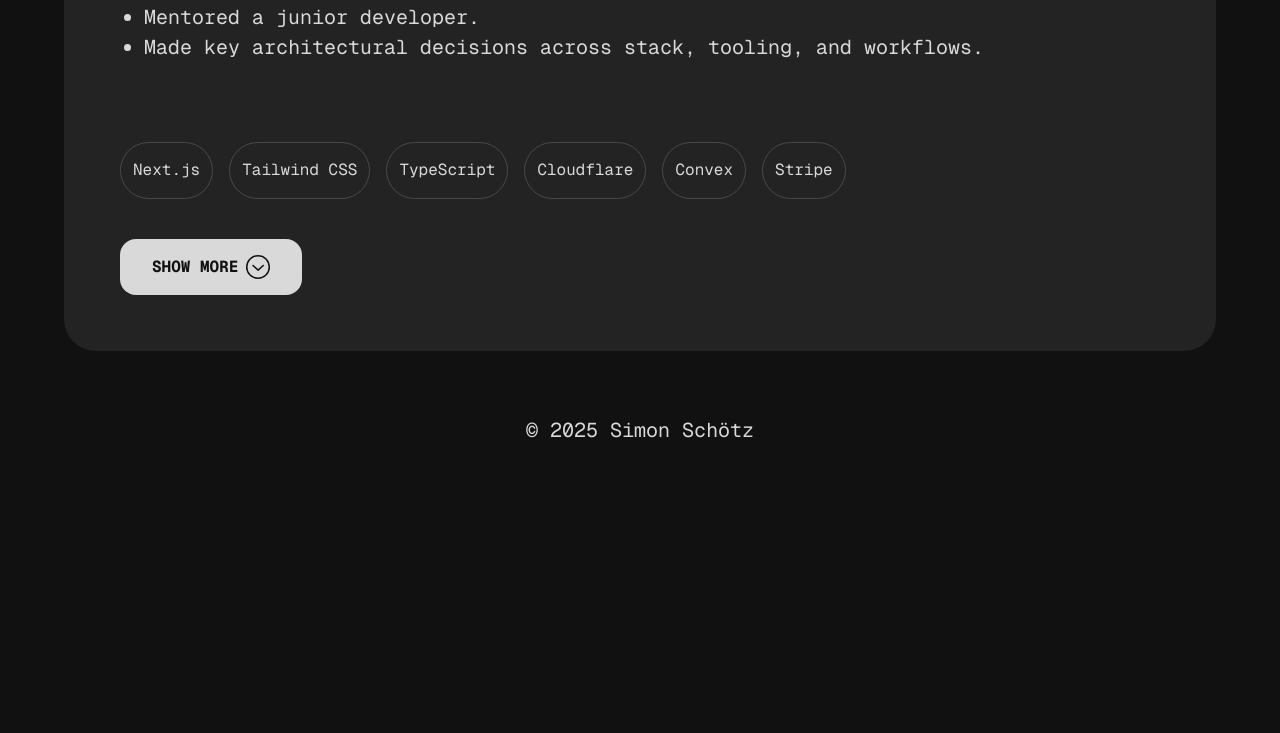
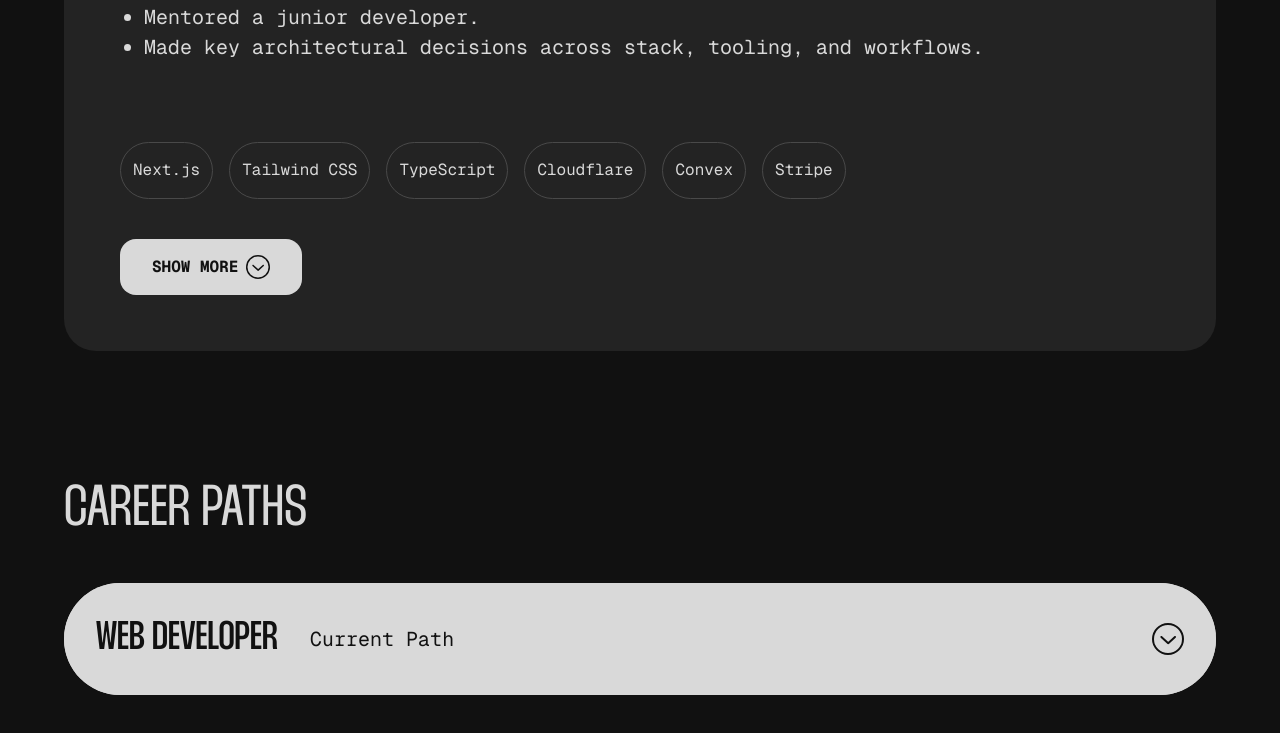
Before and after one commit to SimonSchoetz/simon-schoetz-website-2025, a Next.js app: page / in a window 1280 px wide. Shown: the part 2009-2742 px from the top of the page. Before the commit the page ends 2518 px from the top, so only its background shows below. Built offline with nearby package versions, Linux system fonts and the light colour scheme.

Commit message:
make career paths section fully responsive

```diff
--- a/app/_components/CareerPathsSection.tsx
+++ b/app/_components/CareerPathsSection.tsx
@@ -8,7 +8,7 @@ export const CareerPathsSection: FCProps<HtmlProps<'section'>> = ({
     <Section
       {...props}
       id='career-paths'
-      className='flex flex-col gap-10 px-16'
+      className='flex flex-col gap-10 section-padding'
     >
       <H2 text='Career Paths' />
       {careerPaths.map((careerPath) => (
--- a/app/_components/Header.tsx
+++ b/app/_components/Header.tsx
@@ -30,7 +30,7 @@ const NavItems: NavItem[] = [
 
 export const Header = () => {
   return (
-    <header className='w-full max-sm:p-2 sticky top-0 z-10 mb-10'>
+    <header className='w-full sticky top-0 z-10 mb-10'>
       <Navigation navItems={NavItems} />
     </header>
   );
--- a/app/page.tsx
+++ b/app/page.tsx
@@ -16,9 +16,9 @@ const MainPage: NextPage = () => {
 
       <ProjectsSection />
 
-      {/* <CareerPathsSection />
+      <CareerPathsSection />
 
-      <ContactSection /> */}
+      {/* <ContactSection /> */}
     </main>
   );
 };
--- a/components/Button.tsx
+++ b/components/Button.tsx
@@ -138,8 +138,8 @@ const HeaderButton: FCProps<HeaderButtonProps> = ({
       className={`flex justify-between items-center bg-fg text-bg ${className}`}
       {...props}
     >
-      <div className='flex content-center gap-8'>
-        <H3 className='uppercase font-medium' text={label} />
+      <div className='flex flex-col items-start md:flex-row md:content-center md:items-center md:gap-8'>
+        <H3 className='uppercase text-3xl font-medium' text={label} />
 
         {subLabel && <span className='text-base'>{subLabel}</span>}
       </div>
--- a/components/ExpandableCard.tsx
+++ b/components/ExpandableCard.tsx
@@ -28,7 +28,7 @@ export const ExpandableCard: FCProps<Props> = ({
   return (
     <div {...props} className='bg-bg-2 rounded-4xl p-8 lg:p-14'>
       <div className='flex flex-col gap-6 lg:flex-row justify-between lg:items-center mb-10'>
-        <H3 text={title} />
+        <H3 text={title} className='text-4xl' />
 
         <p className='uppercase lg:text-lg'>{subheading}</p>
       </div>
--- a/components/ExpandableChip.tsx
+++ b/components/ExpandableChip.tsx
@@ -34,12 +34,12 @@ export const ExpandableChip: FCProps<Props> = ({
         onClick={() => setIsExpanded(!isExpanded)}
         icon='upInCircle'
         flipIcon={isExpanded}
-        className='p-8 rounded-[3.5rem]'
+        className='p-6 lg:p-8 rounded-[3.5rem]'
       />
 
       <ExpandableDiv
         isExpanded={isExpanded}
-        className={`px-8 ${contentContainerClassName}`}
+        className={`px-6 lg:px-8 ${contentContainerClassName}`}
       >
         {expandableContent}
       </ExpandableDiv>
--- a/components/Headings.tsx
+++ b/components/Headings.tsx
@@ -32,9 +32,13 @@ export const H2: FCProps<HtmlProps<'h2'> & Props> = ({ text, ...props }) => {
   );
 };
 
-export const H3: FCProps<HtmlProps<'h3'> & Props> = ({ text, ...props }) => {
+export const H3: FCProps<HtmlProps<'h3'> & Props> = ({
+  text,
+  className,
+  ...props
+}) => {
   return (
-    <h3 {...props} className={`text-4xl uppercase ${font} ${props.className}`}>
+    <h3 {...props} className={`uppercase ${font} ${className}`}>
       {text}
     </h3>
   );
```
